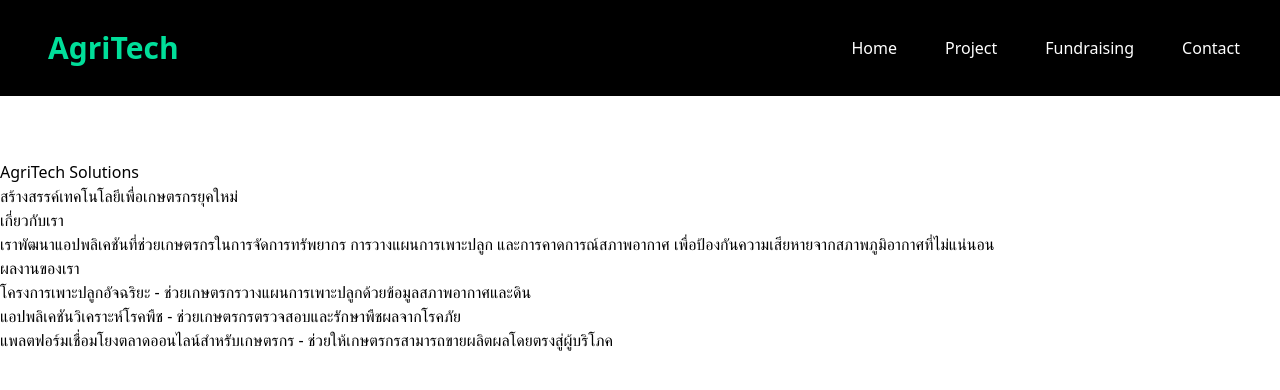
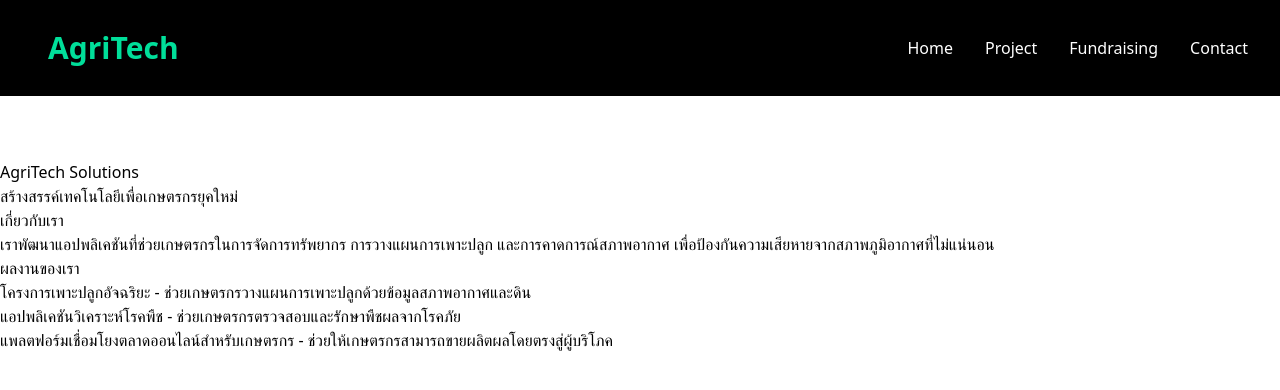
Before and after one commit to Potterpurpp/potteraomfree, a React (Vite) app in the folder my-react-app/: page / in a window 1280 px wide. Shown: the top 390 px of the page. Built offline with nearby package versions, Linux system fonts and the light colour scheme.

Commit message:
Fix: bug nav item

```diff
--- a/my-react-app/src/components/Navbar.tsx
+++ b/my-react-app/src/components/Navbar.tsx
@@ -22,11 +22,13 @@
       </h1>
       <ul className="hidden md:flex">
         {navItems.map((item) => (
-          <li
-            key={item.id}
-            className="p-4 hover:bg-[#00df9a] rounded-xl m-2 cursor-pointer duration-300 hover:text-black"
-          >
-            <Link to={item.path}>{item.text}</Link>
+          <li key={item.id}>
+            <Link
+              to={item.path}
+              className="w-full h-full flex items-center justify-center p-4 hover:bg-[#00df9a] rounded-xl cursor-pointer duration-300 hover:text-black"
+            >
+              {item.text}
+            </Link>
           </li>
         ))}
       </ul>
@@ -44,11 +46,13 @@
           AgriTech
         </h1>
         {navItems.map((item) => (
-          <li
-            key={item.id}
-            className="p-4 border-b rounded-xl hover:bg-[#00df9a] duration-300 hover:text-black cursor-pointer border-gray-600 text-center"
-          >
-            <Link to={item.path}>{item.text}</Link>
+          <li key={item.id}>
+            <Link
+              to={item.path}
+              className="block p-4 border-b rounded-xl hover:bg-[#00df9a] duration-300 hover:text-black cursor-pointer border-gray-600 text-center"
+            >
+              {item.text}
+            </Link>
           </li>
         ))}
       </ul>
```
